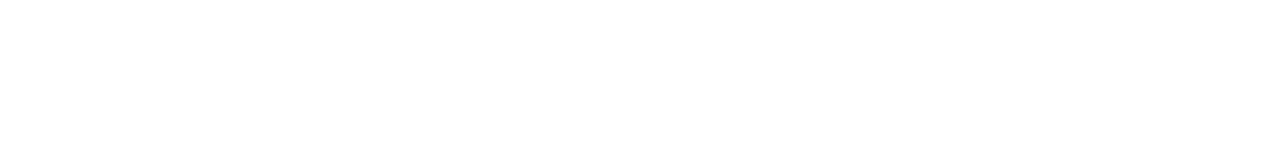
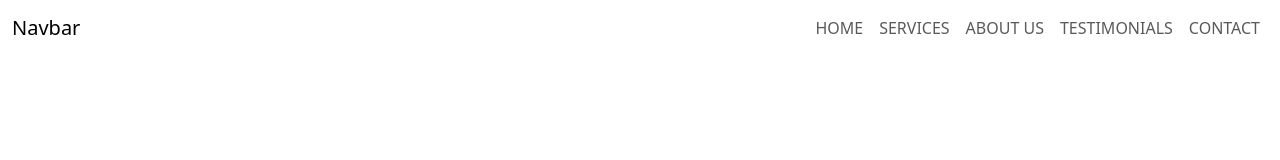
Before and after one commit to jordanBuilder/Agency-Template-BootStrap, a plain HTML site: page index.html in a window 1280 px wide. Drawn offline with nearby package versions, Linux system fonts and the light colour scheme.

Commit message:
finalisation de la barre de navigation

```diff
--- a/index.html
+++ b/index.html
@@ -3,10 +3,43 @@
 <head>
     <meta charset="UTF-8">
     <meta name="viewport" content="width=device-width, initial-scale=1.0">
+    <link rel="stylesheet" href="style.css">
     <link href="https://cdn.jsdelivr.net/npm/bootstrap@5.3.2/dist/css/bootstrap.min.css" rel="stylesheet" integrity="sha384-T3c6CoIi6uLrA9TneNEoa7RxnatzjcDSCmG1MXxSR1GAsXEV/Dwwykc2MPK8M2HN" crossorigin="anonymous">
+    <link rel="stylesheet" href="https://cdn.jsdelivr.net/npm/@fortawesome/fontawesome-free@6.4.2/css/fontawesome.min.css">
+    <script src="https://code.jquery.com/jquery-3.7.1.js" integrity="sha256-eKhayi8LEQwp4NKxN+CfCh+3qOVUtJn3QNZ0TciWLP4=" crossorigin="anonymous"></script>
+    <script src="https://cdn.jsdelivr.net/npm/bootstrap@5.3.2/dist/js/bootstrap.bundle.min.js" integrity="sha384-C6RzsynM9kWDrMNeT87bh95OGNyZPhcTNXj1NW7RuBCsyN/o0jlpcV8Qyq46cDfL" crossorigin="anonymous"></script>
+
     <title>Agency Website Template - Easy Tutorials</title>
 </head>
 <body>
-
+    <section id="nav-bar">
+        <nav class="navbar navbar-expand-lg navbar-light">
+            <div class="container-fluid">
+              <a class="navbar-brand" href="#">Navbar</a>
+              <button class="navbar-toggler" type="button" data-bs-toggle="collapse" data-bs-target="#navbarNav" aria-controls="navbarNav" aria-expanded="false" aria-label="Toggle navigation">
+                <span class="navbar-toggler-icon"></span>
+              </button>
+              <div class="collapse navbar-collapse" id="navbarNav">
+                <ul class="navbar-nav ms-auto">
+                  <li class="nav-item">
+                    <a class="nav-link" aria-current="page" href="#">HOME</a>
+                  </li>
+                  <li class="nav-item">
+                    <a class="nav-link" href="#">SERVICES</a>
+                  </li>
+                  <li class="nav-item">
+                    <a class="nav-link" href="#">ABOUT US</a>
+                  </li>
+                  <li class="nav-item">
+                    <a class="nav-link" href="#">TESTIMONIALS</a>
+                  </li>
+                  <li class="nav-item">
+                    <a class="nav-link" href="#">CONTACT</a>
+                  </li>
+                </ul>
+              </div>
+            </div>
+          </nav>
+    </section>
 </body>
 </html>
--- a/style.css
+++ b/style.css
@@ -0,0 +1,8 @@
+*{
+    margin: 0;
+    padding: 0;
+}
+
+body{
+    font-family: sans-serif;
+}
```
